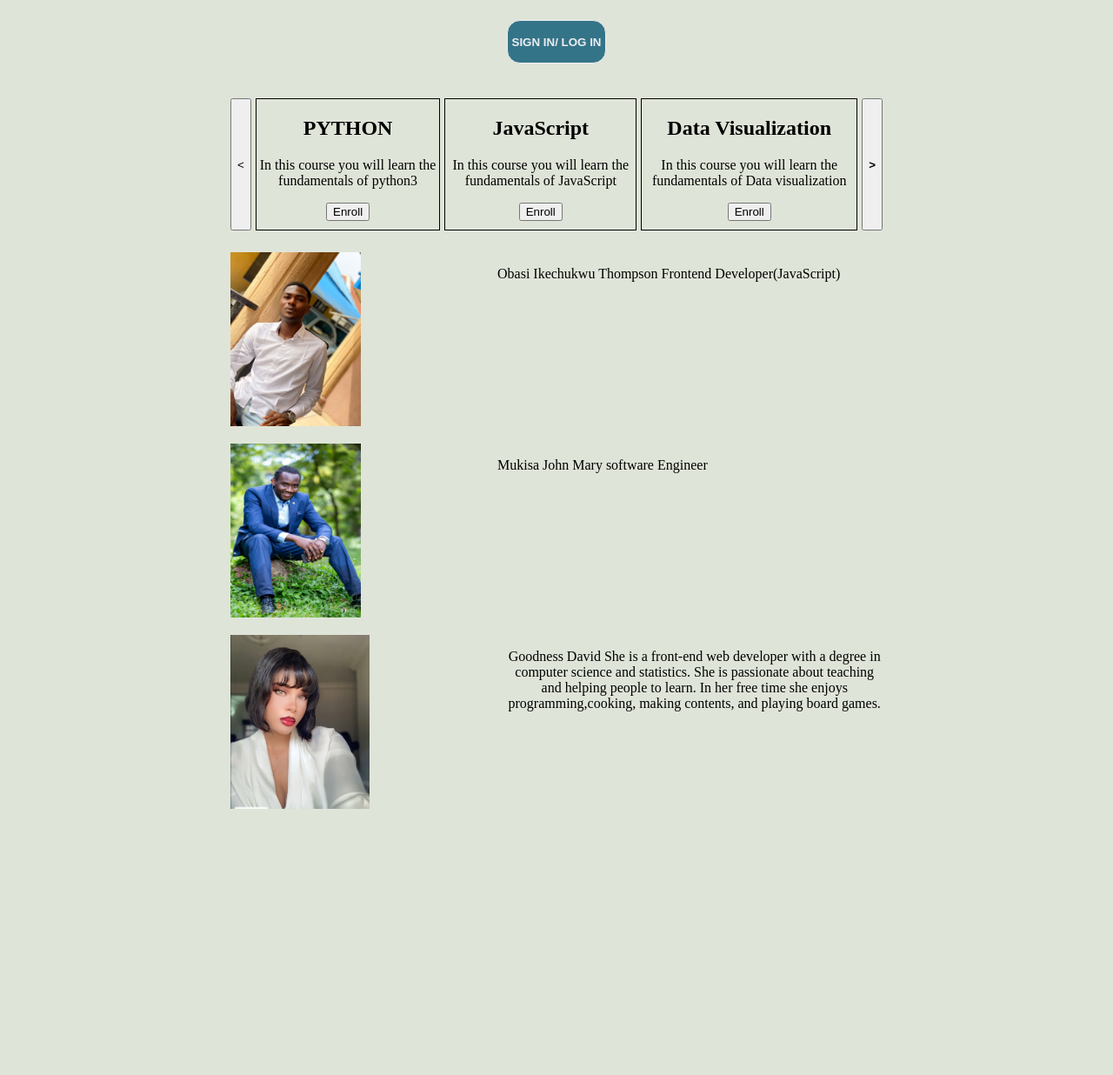
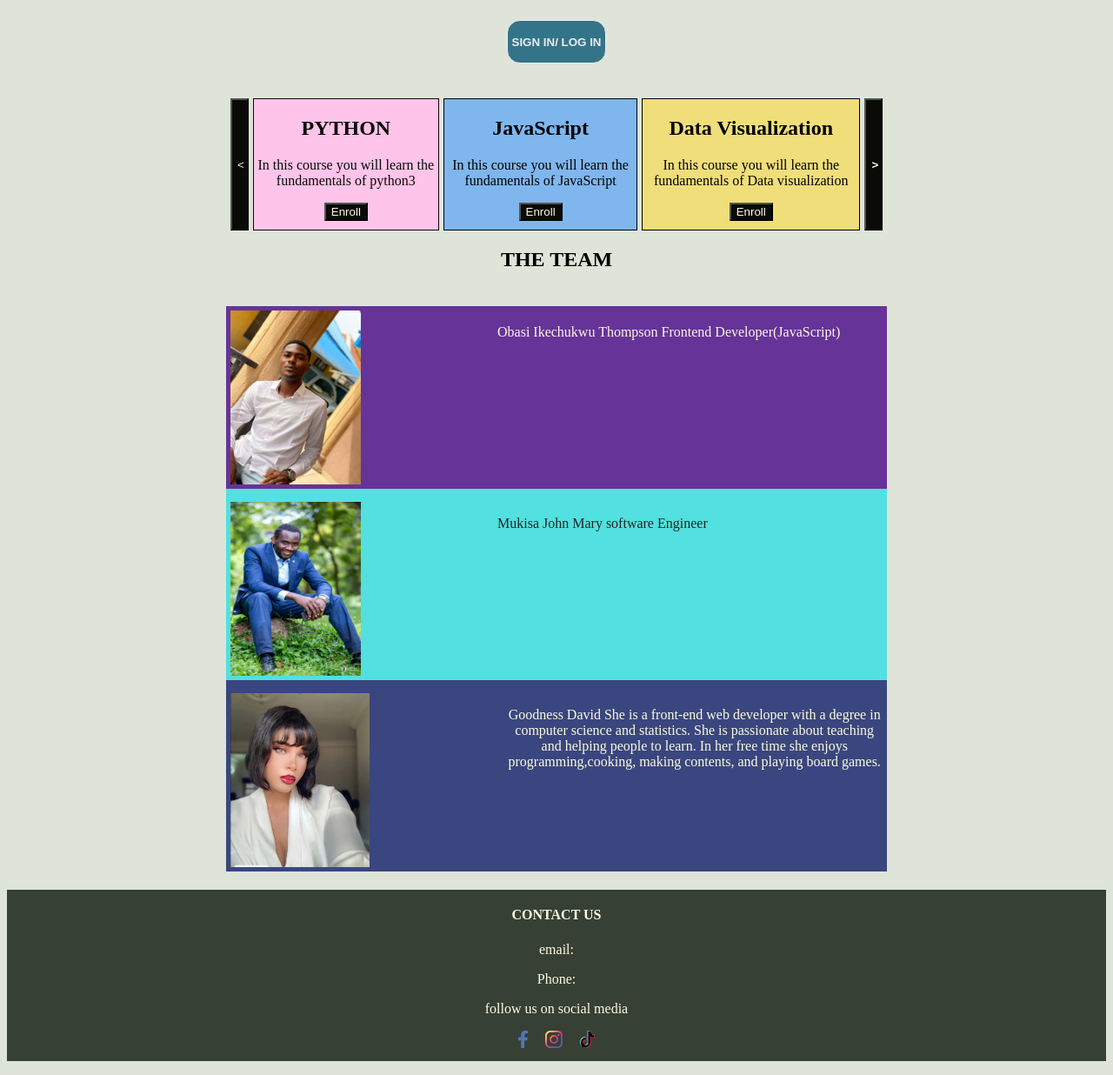
Before and after one commit to John-Mary-M/webdev_kibo_boot_camp, a plain HTML site: page week 5/final.html in a window 1280 px wide. Shown: the part 396-1632 px from the top of the page at 87% size. Before the commit the page ends 1339 px from the top, so only its background shows below. Drawn offline with Linux system fonts and the light colour scheme.

Commit message:
footer added, started on js part

```diff
--- a/week 5/final.html
+++ b/week 5/final.html
@@ -81,9 +81,9 @@
 
 
         <div class="cards">
-                <button> <strong>
+                <button class="slider prev"> <strong>
                                 </strong><</button>
-                <div class="pyCard">
+                <div class="pyCard cw">
                         <h2>
                                 PYTHON
                         </h2>
@@ -95,7 +95,7 @@
                         </div>
 
                 </div>
-                <div class="jsCard">
+                <div class="jsCard cw">
                         <h2>
                                 JavaScript
                         </h2>
@@ -106,20 +106,20 @@
                                 <button>Enroll</button>
                         </div>
                 </div>
-                <div class="dataCard">
+                <div class="dataCard cw">
                         <h2>
                                 Data Visualization
                         </h2>
                         <P>
                                 In this course you will learn the fundamentals of Data visualization
                         </P>
-                        <div class="cardButton">
+                        <div class="cardButton cw">
                                 <button>Enroll</button>
                         </div>
                 </div>
-                <button><strong> ></strong></button>
 
-                <div class="phpCard hidden">
+
+                <div class="phpCard hidden cw">
                         <h2>
                                 PHP
                         </h2>
@@ -131,18 +131,18 @@
                         </div>
 
                 </div>
-                <div class="javaCard hidden">
+                <div class="javaCard hidden cw">
                         <h2>
                                 Java
                         </h2>
                         <P>
                                 In this course you will learn the fundamentals of Java
                         </P>
-                        <div class="cardButton">
+                        <div class="cardButton cw">
                                 <button>Enroll</button>
                         </div>
                 </div>
-                <div class="cCard hidden">
+                <div class="cCard hidden cw">
                         <h2>
                                 C++
                         </h2>
@@ -153,11 +153,13 @@
                                 <button>Enroll</button>
                         </div>
                 </div>
-
+                <button class="slider next"><strong>></strong></button>
         </div>
 
         <!--Add section heading here-->
+        <h2 id="team">THE TEAM</h2>
         <div class="profiles">
+
                 <div class="obasi">
                         <img src="./images/back.jpg" alt="Obasi Profile image">
                         <p>
@@ -188,6 +190,24 @@
         </div>
 
         <!--Add footer here-->
+        <div class="footer">
+                <h4>CONTACT US</h4>
+                <p>
+                        email:
+                </p>
+                <p>
+                        Phone:
+                </p>
+                <p>
+                        follow us on social media
+                        <div class="icons">
+                        <img src="./images/FB.png" alt="facebook logo">
+                        <img src="./images/INSTAGRAM.png" alt="instagram logo">
+                        <img src="./images/TIKTOK.png" alt="tik tok logo">
+                        </div>
+                </p>
+
+        </div>
         <script src="script.js"></script>
 </body>
 
--- a/week 5/script.js
+++ b/week 5/script.js
@@ -0,0 +1,24 @@
+const currentCard = document.querySelector('.cw')
+
+const nextButton = document.querySelector('.slider');
+const prevButton = document.querySelector('.slider');
+
+prevButton.addEventListener('click', () => {
+        if ((currentCard.classList.contains('.hidden'))) {
+                currentCard.classList.remove('hidden');
+                console.log('clicked')
+        } else {
+                currentCard.classList.add('hidden')
+                console.log('hidden')
+        }
+})
+
+nextButton.addEventListener('click', () => {
+        if (!(currentCard.classList.contains('.hidden'))) {
+                currentCard.classList.add('hidden');
+                console.log('clicked')
+        } else {
+                currentCard.classList.remove('hidden')
+                console.log('hidden')
+        }
+})
--- a/week 5/style.css
+++ b/week 5/style.css
@@ -31,6 +31,7 @@ header{
         max-width: 750px;
         margin: 0 auto;
         gap: 5px;
+        transform: 0.5s ease;
 }
 
 .pyCard, .jsCard, .dataCard, .phpCard, .javaCard, .cCard{
@@ -38,10 +39,29 @@ header{
         border: 1px solid;
 
 }
+
+.pyCard, .phpCard{
+        background-color: #ffc4e9;
+        color: #0a0a07;
+}
+.jsCard, .javaCard {
+        background-color: #7fb6ee;
+}
+.dataCard, .cCard{
+        background-color: rgb(240, 222, 122);
+}
+
 .cardButton{
         margin-bottom: 10px;
 }
-
+.cards button{
+        background-color: #0a0a07;
+        color: #FEFAE0;
+}
+.cardButton button:hover{
+        background-color: transparent;
+        color: black;
+}
 .hidden{
         display: none;
 }
@@ -70,11 +90,11 @@ header{
         margin: 0 auto;
         padding: 5px;
         height: 200px;
-
+        background-color: rebeccapurple;
         object-fit: cover;
         gap: 157px;
         text-align: center;
-
+        color: #FEFAE0;
 
 }
 
@@ -85,10 +105,11 @@ header{
         padding: 5px;
         padding-top: 15px;
         height: 200px;
-
+        background-color: rgb(82, 224, 224);
         object-fit: cover;
         gap: 157px;
         text-align: center;
+        color:  rgb(36, 37, 33);
 }
 
 .john img{
@@ -102,11 +123,44 @@ header{
         padding: 5px;
         padding-top: 15px;
         height: 200px;
-
+        background-color: rgb(57, 70, 127);
         object-fit: cover;
         gap: 157px;
         text-align: center;
+        color: #FEFAE0;
 }
 .goodness img{
         width: 200px;
 }
+
+#team {
+        text-align: center;
+}
+.footer{
+        text-align: center;
+        background-color: #374034;
+        color: #FEFAE0;
+}
+
+.footer img{
+        height: 20px;
+}
+.icons{
+        display: flex;
+        justify-content: center;
+        gap: 20px;
+        padding-bottom: 15px;
+}
+.footer h4{
+        padding-top: 20px;
+}
+
+.slider{
+        position: relative;
+        overflow: hidden;
+}
+
+.prev .next{
+        position: absolute;
+        transform: translateY(-50%);
+}
```
Also changed, not shown: week 5/images/FB.png (added), week 5/images/INSTAGRAM.png (added), week 5/images/TIKTOK.png (added), week 5/images/TWITTER.png (added).
